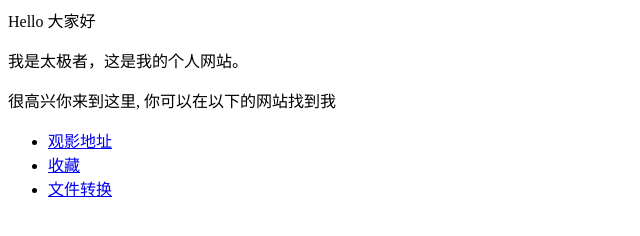
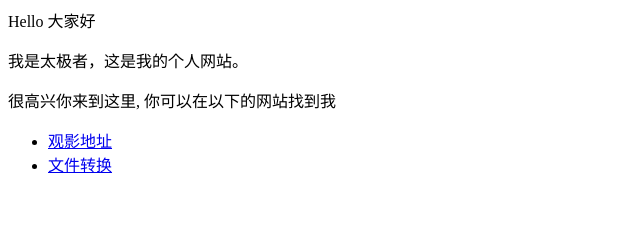
Before and after one commit to TaiChi-practitioners/TaiChi-practitioners.github.io, a plain HTML site: page index.html in a window 1280 px wide. Shown: the whole page, without its empty margins (0-640 px from the left). Drawn offline with Linux system fonts and the light colour scheme.

Commit message:
Update index.html

```diff
--- a/index.html
+++ b/index.html
@@ -4,6 +4,6 @@
 
 <ul>
   <li> <a href="https://www.dianyinggou.com/">观影地址</a> </li>
-  <li> <a href="favorites_2024_2_23.html">收藏</a> </li>
+
   <li> <a href="https://online-video-cutter.com/cn/">文件转换</a> </li>
 </ul>
```
